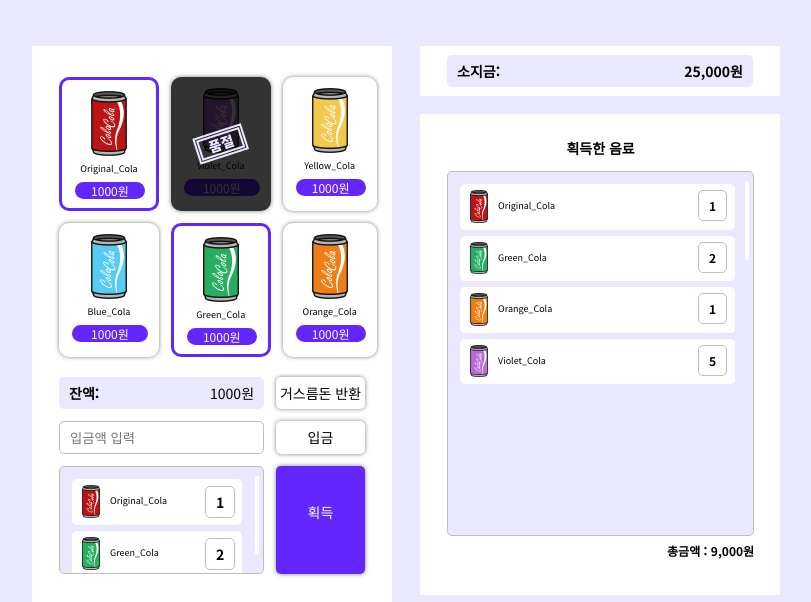
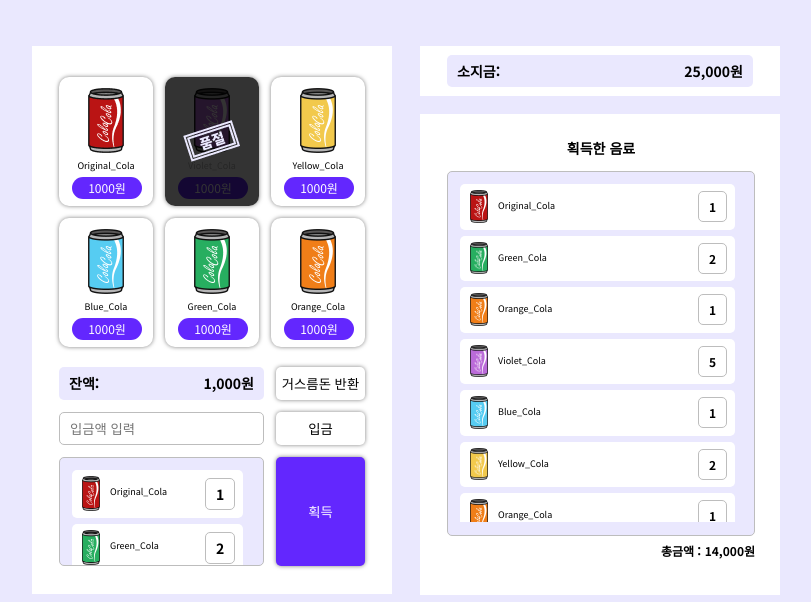
Before and after one commit to yejilee0714/vending-machine, a plain HTML site: page index.html in a window 1280 px wide. Shown: the part 225-827 px from the top of the page, without its empty margins (234-1045 px from the left). Drawn offline with Linux system fonts and the light colour scheme.

Commit message:
vending-machine 최종본

```diff
--- a/css/common.css
+++ b/css/common.css
@@ -10,3 +10,9 @@ p{
     font-weight: bold;
     font-size: 14px;
 }
+
+button{
+    border: none;
+    background: #fff;
+    box-shadow: 0px 0px 4px rgba(0, 0, 0, 0.5);
+}
--- a/css/vending-machine.css
+++ b/css/vending-machine.css
@@ -6,27 +6,26 @@ body {
 body .logo {
     width: 436px;
     vertical-align: top;
-    margin: 0 24px 34px;
-
+    margin-bottom: 34px;
 }
 
 .container {
     display: grid;
-    grid-template-areas: "right left";
+    grid-template-areas: "left right";
     grid-template-columns: 1fr 1fr;
 }
 
 .right {
     margin: 34px auto auto 14px;
-    width: 360px
+    width: 360px;
+    grid-area: right;
 }
 
 .left {
     margin: 34px 14px auto auto;
     background: #fff;
     width: 360px;
-    /* display: grid;
-    grid-template-rows: 1.45fr 1fr; */
+    grid-area: left;
 }
 
 li {
@@ -35,7 +34,7 @@ li {
 
 /* left */
 /* 자판기 - 음료목록 */
-.drink-list {
+.drink-list{
     display: grid;
     grid-template-areas: "a b c" "d e f";
     gap: 12px;
@@ -43,9 +42,9 @@ li {
     border-radius: 10px;
 }
 
-.drink-list div {
-    box-shadow: 0px 0px 4px rgba(0, 0, 0, 0.5);
+.drink-list button{
     border-radius: 10px;
+    width: 94px;
 }
 
 .drink-list img {
@@ -54,23 +53,26 @@ li {
     vertical-align: top;
 }
 
-.drink-list p{
+.drink-list button p:first-of-type{
     font-size: 9px;
     font-weight: initial;
 }
 
-.drink-list div p:nth-of-type(2) {
+.drink-list button p:nth-of-type(2) {
     background-color: #6327FE;
     border-radius: 50px;
-    margin: 7px 11px 9px 13px;
+    margin: 5px 11px 7px 13px;
+    padding: 2.5px 15px;
     font-size: 12px;
+    font-weight: initial;
     color: #fff;
 }
 
-.drink-list div:first-of-type,
-.drink-list div:nth-of-type(5){
+.drink-list button:active:not(:disabled){
     border: 3px solid #6327FE;
-    box-shadow:initial;
+    box-shadow: initial;
+    width: inherit;
+    box-shadow: initial;
 }
 
 .drink-list .soldout{
@@ -106,15 +108,14 @@ li {
     padding-top: 6px;
 }
 
-.get-drink p:nth-child(odd),
+.change p:first-of-type,
 .get-drink input{
     border: 1px solid #BDBDBD;
-    text-align: left;
     padding-left: 10px;
     border-radius: 5px;
 }
 
-.get-drink p:nth-child(even) {
+.get-drink button{
     box-shadow: 0px 0px 4px rgba(0, 0, 0, 0.5);
     font-weight: 500;
     border-radius: 5px;
@@ -126,7 +127,7 @@ li {
     font-weight: bold;
 }
 
-.get-drink .change p {
+.get-drink .change p{
     flex-grow: 1;
     background-color: #EAE8FE;
 }
@@ -139,31 +140,24 @@ li {
 
 .get-drink .change p:nth-of-type(2) {
     text-align: end;
-    margin-right: 0px;
     padding-right: 10px;
     border: initial;
-    box-shadow: initial;
     border-radius: 0px 5px 5px 0px;
 }
 
-.get-drink p:nth-of-type(3) {
-    padding-top: 40%;
+.get-drink button:nth-of-type(3) {
     background: #6327FE;
     color: #fff;
 }
 
-.get-drink .drink-count{
-    padding: 0px;
-    max-height: 106px;
+.get-drink button:active{
+    border: 1px solid #000;
 }
 
 .get-drink .drink-count ul{
-    overflow: hidden;
-}
-
-.get-drink .drink-count p{
-    box-shadow: initial;
-    padding: 0px;
+    width: 200px;
+    height: 107px;
+    overflow-y: scroll;
 }
 
 .get-drink .drink-count li:nth-of-type(2){
@@ -174,7 +168,7 @@ li {
 }
 
 .get-drink .drink-count li .number {
-    margin: 7px 7px 7px 22px;
+    margin: 8px 8px 8px 22px;
     padding: 5px 10px;
 }
 
@@ -203,7 +197,7 @@ li {
 }
 
 .money p:first-child {
-    text-align: start;
+    text-align:  start;
     border-radius: 5px 0px 0px 5px;
 }
 
@@ -232,20 +226,17 @@ li {
 
 .drink-count{
     background: #EAE8FE;
-    display: grid;
-    grid-template-columns: 56fr 1fr;
     text-align: left;
     border-radius: 5px;
     border: 1px solid #BDBDBD;
 }
 
-.drink-count .scroll {
-    height: 79px;
-    background: white;
-    border-radius: 50px;
-    padding: 0 2px;
-    margin: 9px 4px;
+.count .drink-count ul{
+    width: 306px;
+    height: 350px;
+    overflow-y: scroll;
 }
+
 
 .drink-count li{
     background: #fff;
@@ -258,22 +249,86 @@ li {
     margin-top: 12px;
 }
 
-li img{
+.drink-count li img{
     width: 18px;
     margin: 6px 10px 7px 10px;
 }
 
-li .drink-name {
+.drink-count li .drink-name {
     margin: 15px auto;
     font-size: 9px;
     font-weight: initial;
     width: 73px;
 }
 
-li .number {
+.drink-count li .number{
     border-radius: 5px;
     border: 1px solid #BDBDBD;
     text-align: center;
+}
+
+.count .drink-count li .number{
     margin: auto 8px auto 127px;
     padding: 6px 10px;
 }
+
+/* scroll */
+.drink-count ul::-webkit-scrollbar{
+    -webkit-appearance: none;
+    width: 10px;
+    height: 79px;
+}
+
+.drink-count ul::-webkit-scrollbar-track{
+    background: #EAE8FE;
+    margin: 6px 4px auto auto;
+}
+
+.drink-count ul::-webkit-scrollbar-thumb{
+    background-color: #fff;
+    background-clip: padding-box;
+    border: 3px solid transparent;
+    border-radius: 50px;
+}
+
+.drink-count p{
+    padding: 0px;
+}
+
+/* 미디어쿼리 적용(화면의 width가 360px보다 작은 경우) */
+
+@media (max-width: 360px){
+    body {
+        background: #fff;
+        text-align: center;
+    }
+
+    body .logo {
+        width: 188px;
+        vertical-align: top;
+        margin-bottom: 0px;
+    }
+
+    .container {
+        grid-template-areas:
+        "left"
+        "right";
+    }
+
+    .right {
+        margin: 0px;
+    }
+
+    .left {
+        margin: 0px;
+    }
+
+    .drink-list{
+        margin-top: 18px;
+    }
+
+    .get-drink input{
+        text-align: end;
+        padding-right: 10px;
+    }
+}
--- a/index.html
+++ b/index.html
@@ -15,45 +15,45 @@
     <div class="container">
         <section class="left">
             <section class="drink-list">
-                <div>
+                <button type="button">
                     <img src="./img/red.png" alt="">
                     <p>Original_Cola</p>
                     <p>1000원</p>
-                </div>
-                <div class="soldout">
+                </button>
+                <button type="button" class="soldout" disabled>
                     <img src="./img/violet.png" alt="">
                     <p>Violet_Cola</p>
                     <p>1000원</p>
-                </div>
-                <div>
+                </button>
+                <button type="button">
                     <img src="./img/yellow.png" alt="">
                     <p>Yellow_Cola</p>
                     <p>1000원</p>
-                </div>
-                <div>
+                </button>
+                <button type="button">
                     <img src="./img/blue.png" alt="">
                     <p>Blue_Cola</p>
                     <p>1000원</p>
-                </div>
-                <div>
+                </button>
+                <button type="button">
                     <img src="./img/green.png" alt="">
                     <p>Green_Cola</p>
                     <p>1000원</p>
-                </div>
-                <div>
+                </button>
+                <button type="button">
                     <img src="./img/orange.png" alt="">
                     <p>Orange_Cola</p>
                     <p>1000원</p>
-                </div>
+                </button>
             </section>
             <section class="get-drink">
                 <div class="change">
                     <p>잔액:</p>
-                    <p>1000원</p>
+                    <p>1,000원</p>
                 </div>
-                <p>거스름돈 반환</p>
+                <button>거스름돈 반환</button>
                 <input type="text" placeholder="입금액 입력">
-                <p>입금</p>
+                <button>입금</button>
                 <section class="drink-count">
                     <ul>
                         <li>
@@ -66,10 +66,14 @@
                             <p class="drink-name">Green_Cola</p>
                             <p class="number">2</p>
                         </li>
+                        <li>
+                            <img src="./img/violet.png" alt="">
+                            <p class="drink-name">Violet_Cola</p>
+                            <p class="number">2</p>
+                        </li>
                     </ul>
-                    <div class="scroll"></div>
                 </section>
-                <p>획득</p>
+                <button>획득</button>
             </section>
         </section>
         <section class="right">
@@ -101,10 +105,29 @@
                             <p class="drink-name">Violet_Cola</p>
                             <p class="number">5</p>
                         </li>
+                        <li>
+                            <img src="./img/blue.png" alt="">
+                            <p class="drink-name">Blue_Cola</p>
+                            <p class="number">1</p>
+                        </li>
+                        <li>
+                            <img src="./img/yellow.png" alt="">
+                            <p class="drink-name">Yellow_Cola</p>
+                            <p class="number">2</p>
+                        </li>
+                        <li>
+                            <img src="./img/orange.png" alt="">
+                            <p class="drink-name">Orange_Cola</p>
+                            <p class="number">1</p>
+                        </li>
+                        <li>
+                            <img src="./img/violet.png" alt="">
+                            <p class="drink-name">Violet_Cola</p>
+                            <p class="number">1</p>
+                        </li>
                     </ul>
-                    <div class="scroll"></div>
                 </section>
-                <p>총금액 : 9,000원</p>
+                <p>총금액 : 14,000원</p>
             </section>
         </section>
     </div>
```
Also changed, not shown: 1 other file.
